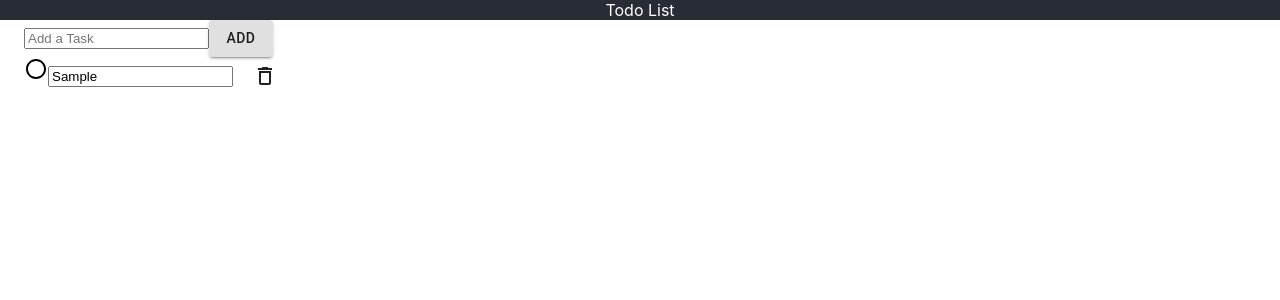
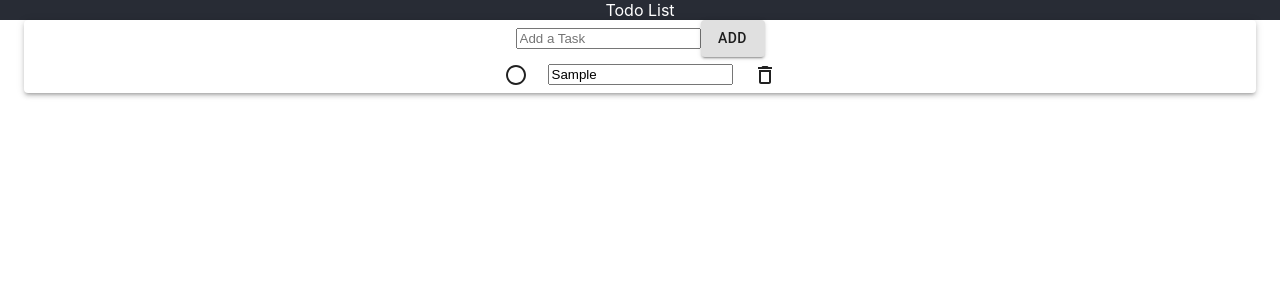
Before and after one commit to JPeoples5/todo-typescript, a React (Create React App) app in the folder todo-typescript/: page / in a window 1280 px wide. Both pictures are taken after typing "Sample" into the empty fields and a click on the button "ADD". Shown: the top 300 px of the page. Built offline with nearby package versions, Linux system fonts and the light colour scheme.

Commit message:
Add paper to app, center task list

```diff
--- a/todo-typescript/src/FormContent.tsx
+++ b/todo-typescript/src/FormContent.tsx
@@ -1,38 +1,38 @@
 import React, { useState } from 'react'
-import { Container, Grid, Button } from '@material-ui/core'
+import { Container, Grid, Button, Paper } from '@material-ui/core'
 import RadioButtonUncheckedIcon from '@material-ui/icons/RadioButtonUnchecked'
 import CheckCircleOutlineIcon from '@material-ui/icons/CheckCircleOutline';
 import DeleteOutlinedIcon from '@material-ui/icons/DeleteOutlined'
 
 type Task = {
   id: string
-  name: string
+  text: string
   isCompleted: boolean
 }
 
 export const FormContent = () => {
 
   const [taskList, setTaskList] = useState<Task[]>([])
-  const [taskName, setTaskName] = useState<string>('')
+  const [taskText, setTaskText] = useState<string>('')
 
   const isCompleted: boolean = false
 
   const handleSubmit = (e: any) => {
     e.preventDefault()
-    if (taskName !== '') {
+    if (taskText !== '') {
       setTaskList([...taskList,
       {
         id: Date.now().toString(),
-        name: taskName,
+        text: taskText,
         isCompleted: isCompleted
       }])
-      setTaskName('')
+      setTaskText('')
     }
   }
 
   const handleUpdate = (e: any, id: string) => {
     const updatedTaskList: Task[] = [...taskList]
-    updatedTaskList.find((task: Task) => task.id === id ? task.name = e.target.value : null)
+    updatedTaskList.find((task: Task) => task.id === id ? task.text = e.target.value : null)
     setTaskList(updatedTaskList)
   }
 
@@ -48,35 +48,37 @@ export const FormContent = () => {
   }
 
   return (
-    <div>
+
     <Container>
+      <Paper elevation={3}>
+        <Grid id='task-input' container xs={12} justify='center'>
           <form onSubmit={handleSubmit}>
             <input
               placeholder='Add a Task'
               type='text'
-            value={taskName}
-            onChange={e => setTaskName(e.target.value)}
+              value={taskText}
+              onChange={e => setTaskText(e.target.value)}
             />
             <Button variant='contained' onClick={handleSubmit}>Add</Button>
           </form>
+        </Grid>
 
-        <Grid container>
         {taskList.map(task => (
-            <Grid item key={task.id} xs={12}>
-              {task.isCompleted === false ?
-                <RadioButtonUncheckedIcon onClick={() => { toggleComplete(task.id) }} /> :
-                <CheckCircleOutlineIcon onClick={() => { toggleComplete(task.id) }} />}
+          <Grid id='task-list-container' container key={task.id} xs={12} justify='center'>
+            <Grid id='task' direction='column' justify='center'>
+              {!task.isCompleted ?
+                <Button><RadioButtonUncheckedIcon onClick={() => { toggleComplete(task.id) }} /></Button> :
+                <Button><CheckCircleOutlineIcon onClick={() => { toggleComplete(task.id) }} /></Button>}
               <input
                 type='text'
-                value={task.name}
+                value={task.text}
                 onChange={(e) => handleUpdate(e, task.id)}
               />
               <Button><DeleteOutlinedIcon onClick={() => { handleDelete(task.id) }} /></Button>
             </Grid>
+          </Grid>
         ))}
-        </Grid>
-
+      </Paper>
     </Container>
-    </div>
   );
 }
```
Lines whose indentation alone changed are shown as unchanged.
